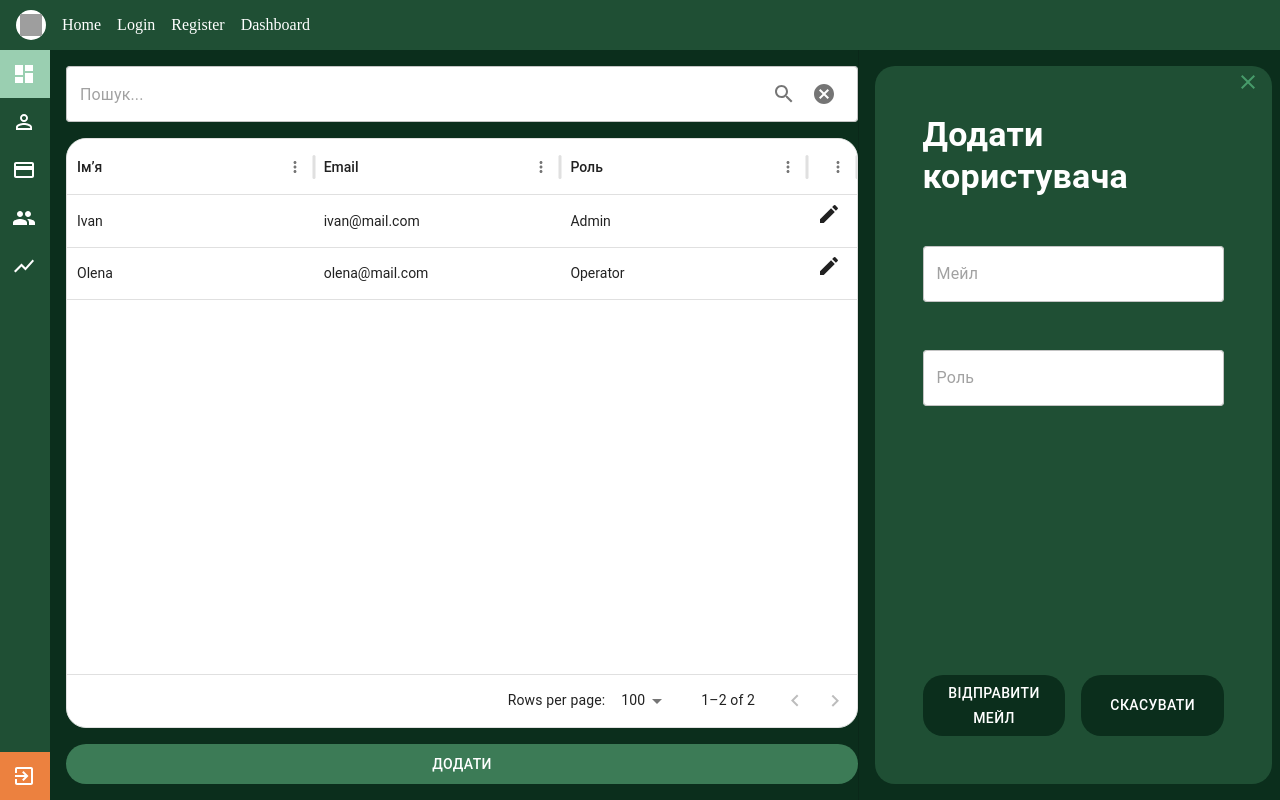
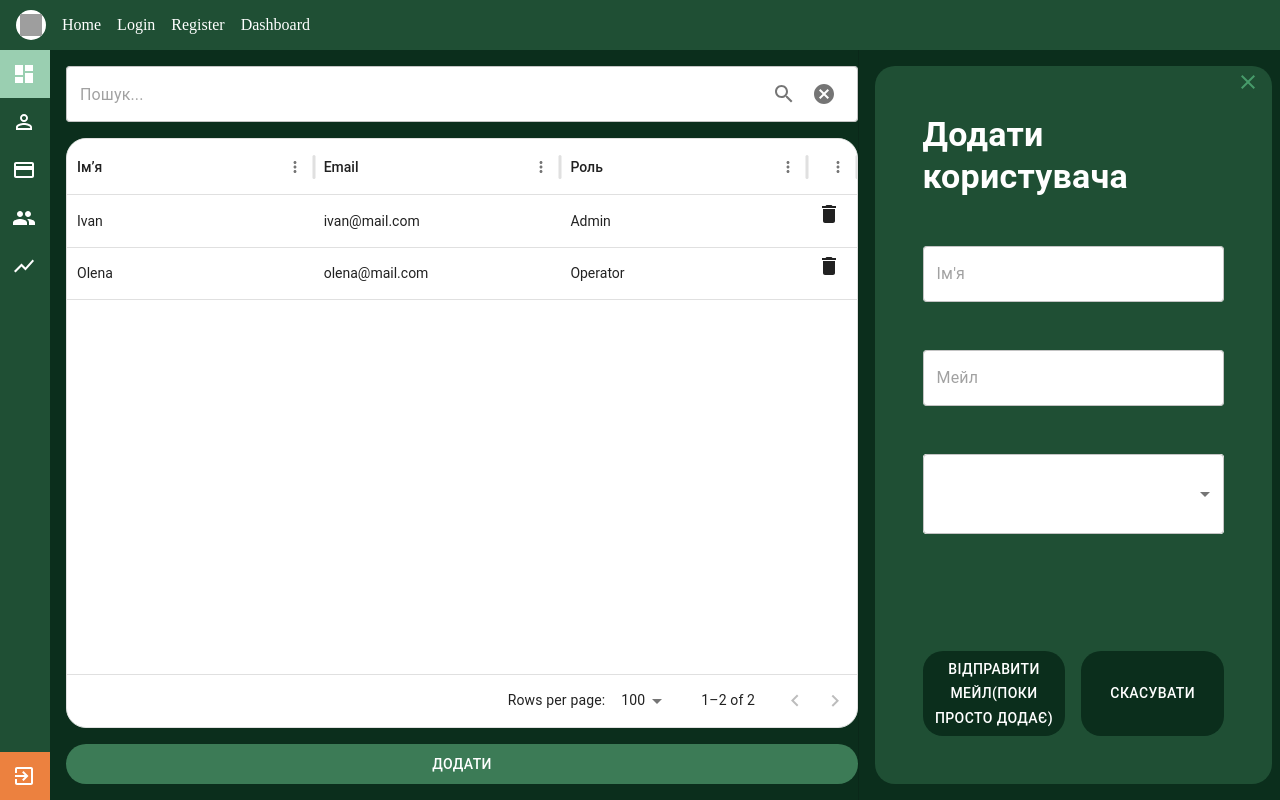
Before and after one commit to yarty777-Vdovichenko/kurs_work, a React (Create React App) app: page /srm/users in a window 1280 px wide. Both pictures are taken after a click on the button "ДОДАТИ". Built offline with nearby package versions, Linux system fonts and the light colour scheme; grey boxes are pictures that could not be loaded.

Commit message:
Added a bit of functionality

```diff
--- a/src/Components/RightPanel.tsx
+++ b/src/Components/LeftPanel.tsx
@@ -3,7 +3,7 @@ import { Dashboard, CreditCard, Group, ShowChart, ExitToApp, PersonOutline } fro
 import { useState } from "react";
 import { useNavigate } from "react-router-dom";
 
-export default function RightPanel({open,setOpen}:{open:boolean;setOpen:(value:boolean)=>void}) {
+export default function LeftPanel({open,setOpen}:{open:boolean;setOpen:(value:boolean)=>void}) {
   const [clicked,setClicked]=useState("Дашборд");
  const navigate = useNavigate();
   const menuItems = [
--- a/src/Layout/BaseAdmin.tsx
+++ b/src/Layout/BaseAdmin.tsx
@@ -1,6 +1,6 @@
 import { Outlet } from "react-router-dom";
 import Header from "../Components/Header";
-import RightPanel from "../Components/RightPanel";
+import LeftPanel from "../Components/LeftPanel";
 import { useState } from "react";
 import { Box } from "@mui/material";
 
@@ -11,7 +11,7 @@ export default function BaseAdmin()
 
     return(
         <>
-            <RightPanel open={open} setOpen={setOpen}/>
+            <LeftPanel open={open} setOpen={setOpen}/>
             <Header color="green" />
             <Box sx={{
                 paddingTop:"50px",
--- a/src/Pages/Users.tsx
+++ b/src/Pages/Users.tsx
@@ -1,5 +1,5 @@
-import { Cancel, Close, Edit, EditAttributes, Search } from "@mui/icons-material";
-import { Box, Button, Drawer, IconButton, TextField, Typography } from "@mui/material";
+import { Cancel, Close, Delete, Edit, EditAttributes, Search } from "@mui/icons-material";
+import { Box, Button, Drawer, FormControl, IconButton, InputLabel, MenuItem, Select, TextField, Typography } from "@mui/material";
 import { useState } from "react";
 import { DataGrid } from "@mui/x-data-grid";
 
@@ -7,17 +7,28 @@ export default function Users()
 {
     const [searchText,setSearchText]=useState('');
     const [open,setOpen]=useState(false);
+    const [email,setEmail]=useState("");
+    const [role,setRole]=useState("");
+    const [name,setName]=useState("");
     const [data,setData]=useState([
-        { id: 1, name: "Ivan", email: "ivan@mail.com", role: "Admin" },
-        { id: 2, name: "Olena", email: "olena@mail.com", role: "Operator" }
+        { id: "1", name: "Ivan", email: "ivan@mail.com", role: "Admin" },
+        { id: "2", name: "Olena", email: "olena@mail.com", role: "Operator" }
     ])
-    const [searchData,setSearchData]=useState([...data]);
+    const searchData = data.filter((row) =>
+    row.name.toLowerCase().includes(searchText.toLowerCase()) ||
+    row.email.toLowerCase().includes(searchText.toLowerCase()) ||
+    row.role.toLowerCase().includes(searchText.toLowerCase())
+);
     const columns=[
         {field: "name", headerName: "Імʼя",flex: 1},
         {field: "email", headerName: "Email",flex: 1 },
         {field: "role", headerName: "Роль",flex: 1},
-        {field: "actions",headerName: "",renderCell: () => <Edit sx={{"&:hover":{cursor:"pointer"}}}></Edit>,width:50,sortable:false,filterable:false}
+        {field: "actions",headerName: "",renderCell: (params:any) => <Delete  onClick={()=>deleteById(params.id)} sx={{"&:hover":{cursor:"pointer"}}} ></Delete>,width:50,sortable:false,filterable:false}
 ]
+function deleteById(id:string)
+{
+    setData(prev => prev.filter(dat => dat.id !== id));
+}
 function lookForData()
 {
     const filteredRows = data.filter((row)=>
@@ -25,8 +36,36 @@ function lookForData()
     row.email.toLowerCase().includes(searchText.toLowerCase()) ||
     row.role.toLowerCase().includes(searchText.toLowerCase())
     );
-    setSearchData(filteredRows);
 }
+function clear()
+{
+    setEmail("");setName("");setRole("");
+}
+function createUser()
+{
+    if (name.trim().length < 2) {
+        alert("Імʼя має мати мінімум 2 символи");
+        return;
+    }
+
+    if (email.trim().length <2 || !email.includes("@")) {
+        alert("Невірний email");
+        return;
+    }
+
+    if (!role) {
+        alert("Оберіть роль");
+        return;
+    }
+
+    const newUser = {id: Date.now().toString(), name, email, role }
+    setData(prev => {
+    const updated = [...prev, newUser];
+    return updated;
+    });
+clear();
+}
+
     return(
         <Box sx={{
             backgroundColor:"#0B2E1C",
@@ -48,7 +87,7 @@ function lookForData()
                     borderRadius:1,
                     backgroundColor:"white",
                 }}
-                placeholder="Пошук..." InputProps={{endAdornment:<Box sx={{display:"flex",flexDirection:"row"}}><IconButton onClick={lookForData}><Search/></IconButton><IconButton onClick={()=>{setSearchData(data);setSearchText("");}}><Cancel/></IconButton></Box>}}>
+                placeholder="Пошук..." InputProps={{endAdornment:<Box sx={{display:"flex",flexDirection:"row"}}><IconButton onClick={lookForData}><Search/></IconButton><IconButton onClick={()=>{setSearchText("");}}><Cancel/></IconButton></Box>}}>
                 </TextField>
                 <Box  sx={{flex:1,backgroundColor:"#1F4F34",borderRadius:"20px"}}>
                     <DataGrid
@@ -101,17 +140,30 @@ function lookForData()
                     gap:6
                     }}>
                     <Typography variant="h4" sx={{color:"white",fontWeight:"600"}}>Додати користувача</Typography>
-                    <TextField placeholder="Мейл" sx={{backgroundColor:"white",borderRadius:1}}>
+                    <TextField placeholder="Ім'я" sx={{backgroundColor:"white",borderRadius:1}} value={name} onChange={(e)=>{setName(e.target.value)}}>
 
                     </TextField>
-                    <TextField placeholder="Роль" sx={{backgroundColor:"white",borderRadius:1}}>
+
+                    <TextField placeholder="Мейл" sx={{backgroundColor:"white",borderRadius:1}} value={email} onChange={(e)=>{setEmail(e.target.value)}}>
 
                     </TextField>
+                    <FormControl fullWidth sx={{ backgroundColor: "white", borderRadius: 1 }}>
+                        <Select
+                            value={role}
+                            label="Роль"
+                            onChange={(e) => setRole(e.target.value)}
+                            sx={{ backgroundColor: "white", borderRadius: 1 ,p:1.5}}
+                        >
+                            <MenuItem value="Admin">Адміністратор</MenuItem>
+                            <MenuItem value="Operator">Оператор</MenuItem>
+                            <MenuItem value="Manager">Менеджер</MenuItem>
+                        </Select>
+                    </FormControl>
                     <Box sx={{display:"flex",gap:2,width:"100%",mt:"auto"}}>
-                        <Button sx={{backgroundColor:"#0B2E1C",justifySelf:"end",color:"white",flex:0.5,borderRadius:"20px"}}>
-                            Відправити мeйл
+                        <Button sx={{backgroundColor:"#0B2E1C",justifySelf:"end",color:"white",flex:0.5,borderRadius:"20px"}} onClick={()=>createUser()}>
+                            Відправити мeйл(поки просто додає)
                         </Button>
-                        <Button sx={{backgroundColor:"#0B2E1C",justifySelf:"end",color:"white",flex:0.5,borderRadius:"20px"}}>
+                        <Button sx={{backgroundColor:"#0B2E1C",justifySelf:"end",color:"white",flex:0.5,borderRadius:"20px"}} onClick={()=>{clear(); setOpen(false)}}>
                             Скасувати
                         </Button>
                     </Box>
```
